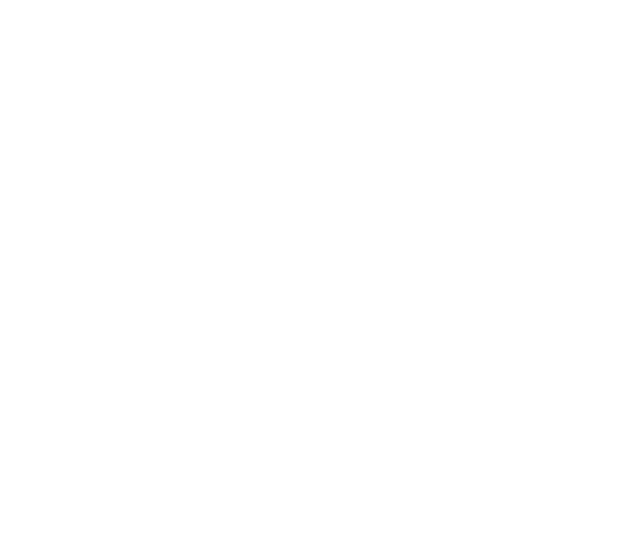
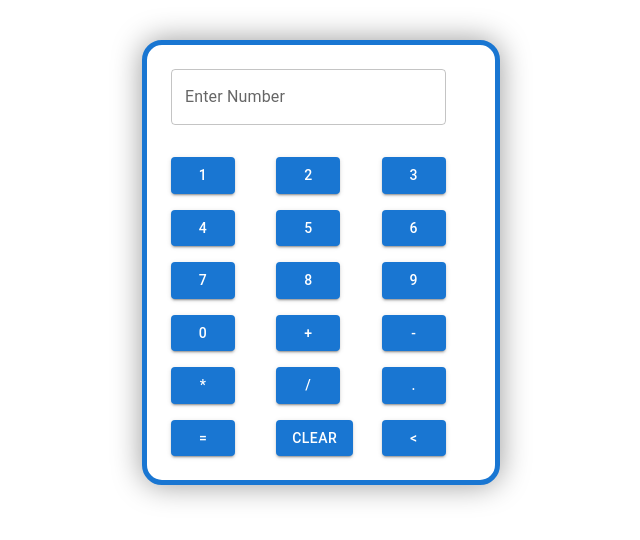
Before and after one commit to Kishore00777/Web-Calc-react, a React (Create React App) app: page / in a window 1280 px wide. Shown: the top 540 px of the page, without its empty margins (458-1098 px from the left). Built offline with nearby package versions, Linux system fonts and the light colour scheme; the HTML template or start-up script is replaced by a standard one.

Commit message:
Add production build files

```diff
--- a/src/Calc.jsx
+++ b/src/Calc.jsx
@@ -20,7 +20,7 @@
     ".",
     "=",
     "Clear",
-    "<"
+    "<",
   ];
   const [input, setInput] = useState("");
   const func = [
@@ -46,7 +46,7 @@
       setInput("");
     },
     () => {
-      setInput((prevInput) => prevInput.slice(0,-1));
+      setInput((prevInput) => prevInput.slice(0, -1));
     },
   ];
   const handleClick = (e) => {
@@ -63,7 +63,13 @@
           border: "5px solid #1976D2",
           borderRadius: 5,
           boxShadow: "rgba(0, 0, 0, 0.4) 0.05px 0.05px 30px",
-          display: { xs: "none", sm: "none" },
+          display: {
+            xs: "none",
+            sm: "none",
+            md: "block",
+            lg: "block",
+            xl: "block",
+          },
         }}
       >
         <TextField
@@ -92,7 +98,9 @@
           border: "5px solid #1976D2",
           borderRadius: 5,
           boxShadow: "rgba(0, 0, 0, 0.4) 0.05px 0.05px 30px",
-          display: { lg: "none", xl: "none" },
+          display: { xs: "block", sm: "block",md: "none",
+            lg: "none",
+            xl: "none", },
         }}
       >
         <TextField
```
